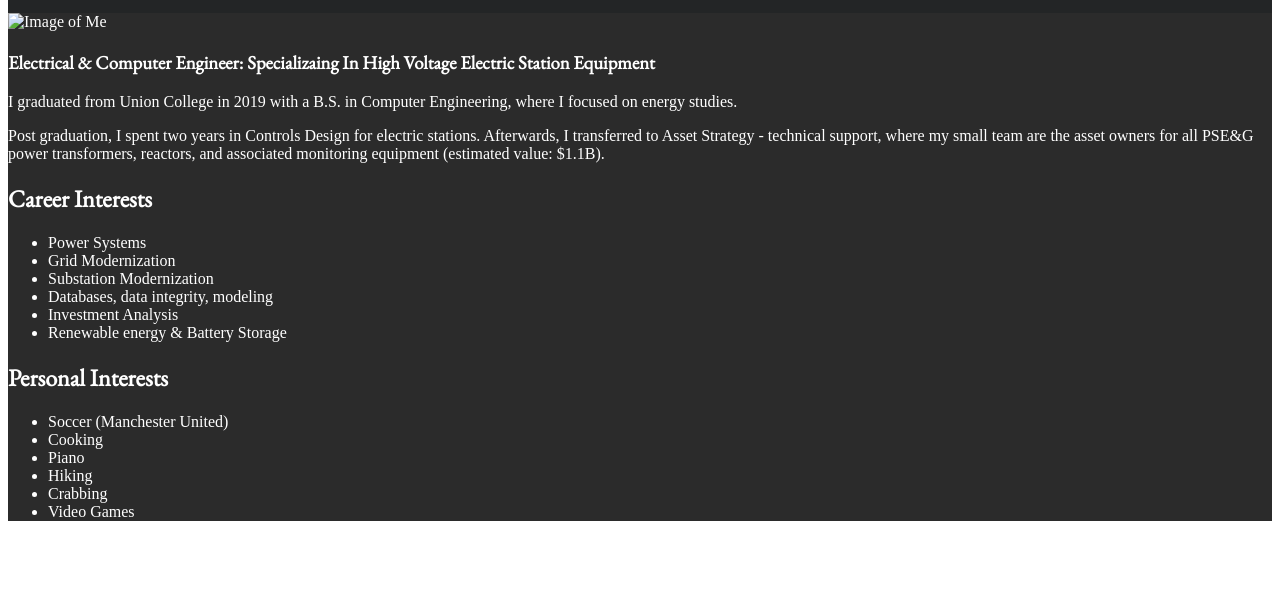
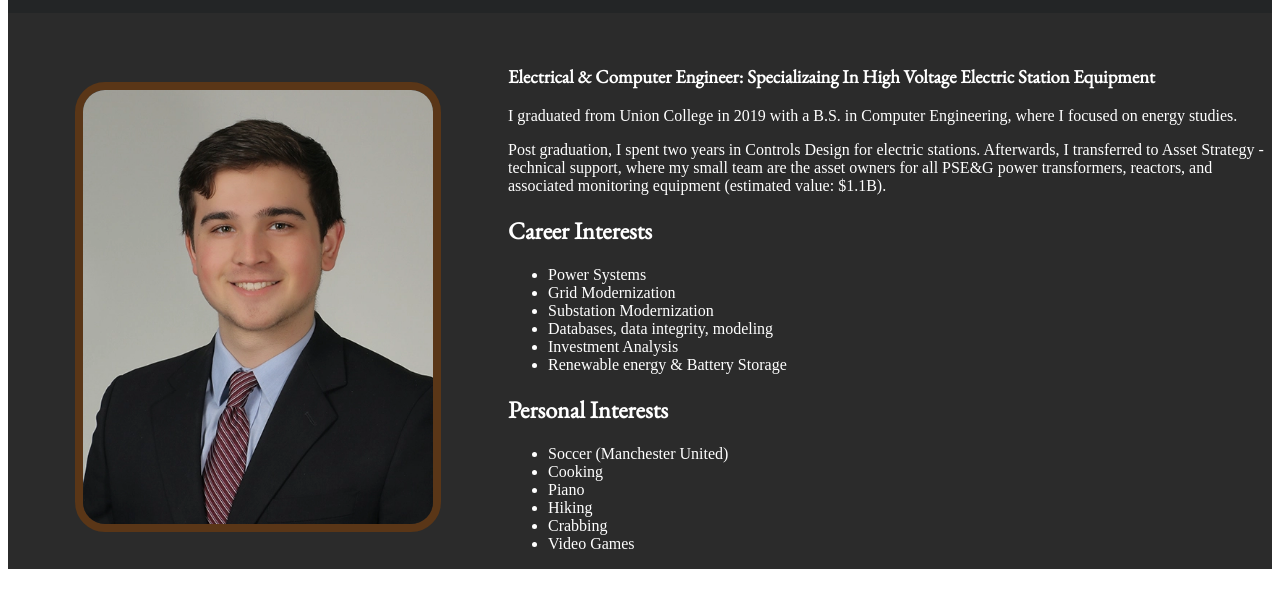
Before and after one commit to NJIT-WIS/midterm-portfolio-Tbyrne22, a website: page docs/aboutme-page.html in a window 1280 px wide. Shown: the part 187-794 px from the top of the page. Drawn offline with nearby package versions, Linux system fonts and the light colour scheme.

Commit message:
added img and flex layout to aboutme, closes#41

```diff
--- a/docs/aboutme-page.html
+++ b/docs/aboutme-page.html
@@ -47,7 +47,7 @@
                 <h2>About <span class="highlighted">Me</span></h2> <!-- Title of the resume -->
             </header>
             <section class="about-me-content">
-                <div class="portolio-image">
+                <div class="portfolio-image">
                     <img src="images/resume-image.webp" alt="Image of Me">
                 </div>
                 <div class = "about-me-text">
--- a/docs/css/main.css
+++ b/docs/css/main.css
@@ -274,7 +274,38 @@ a.pill-link:hover {
     /* Add padding around the main content */
 }
 
+/*About Me Section Styling*/
 
+.about-me-content {
+    display: flex;
+    /* Apply Flexbox layout */
+    flex-direction: row;
+    /* Reverse the natural order of elements */
+    justify-content: space-between;
+    /* Distribute space evenly between the children */
+    margin: 2rem auto;
+    /* Centrally align the container horizontally */
+    padding: 0;
+    overflow: hidden;
+    /* Hide any content that goes outside the container */
+}
+
+.about-me-text {
+    flex: 1.618;
+    /* Take up the golden ratio of the available space */
+}
+
+.portfolio-image {
+    display: flex;
+    justify-content: center;
+    align-items: center;
+}
+.portfolio-image img{
+    max-width: 70%;
+    height: auto;
+    border-radius: 30px;
+    border: .5rem solid var(--background-color-landing);
+}
 
 
 
```
Also changed, not shown: docs/images/resume-image.webp (added).
